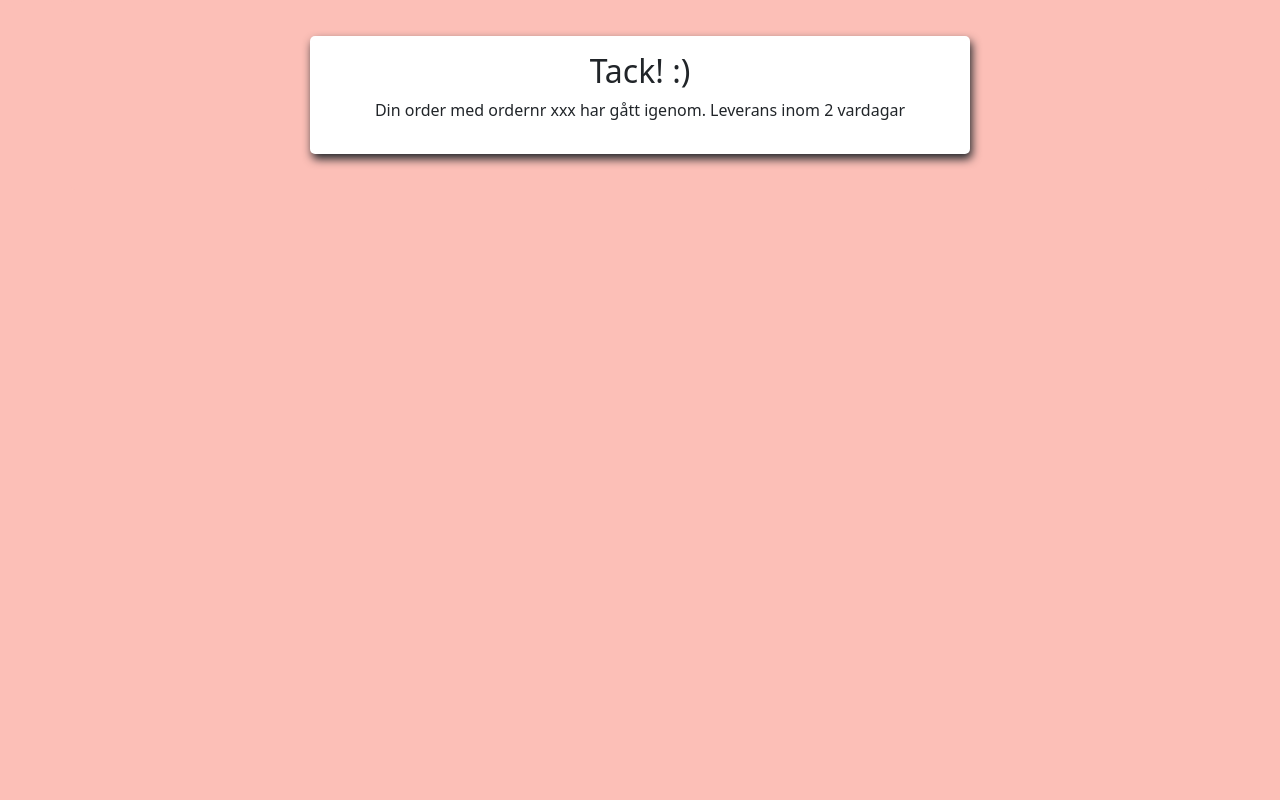
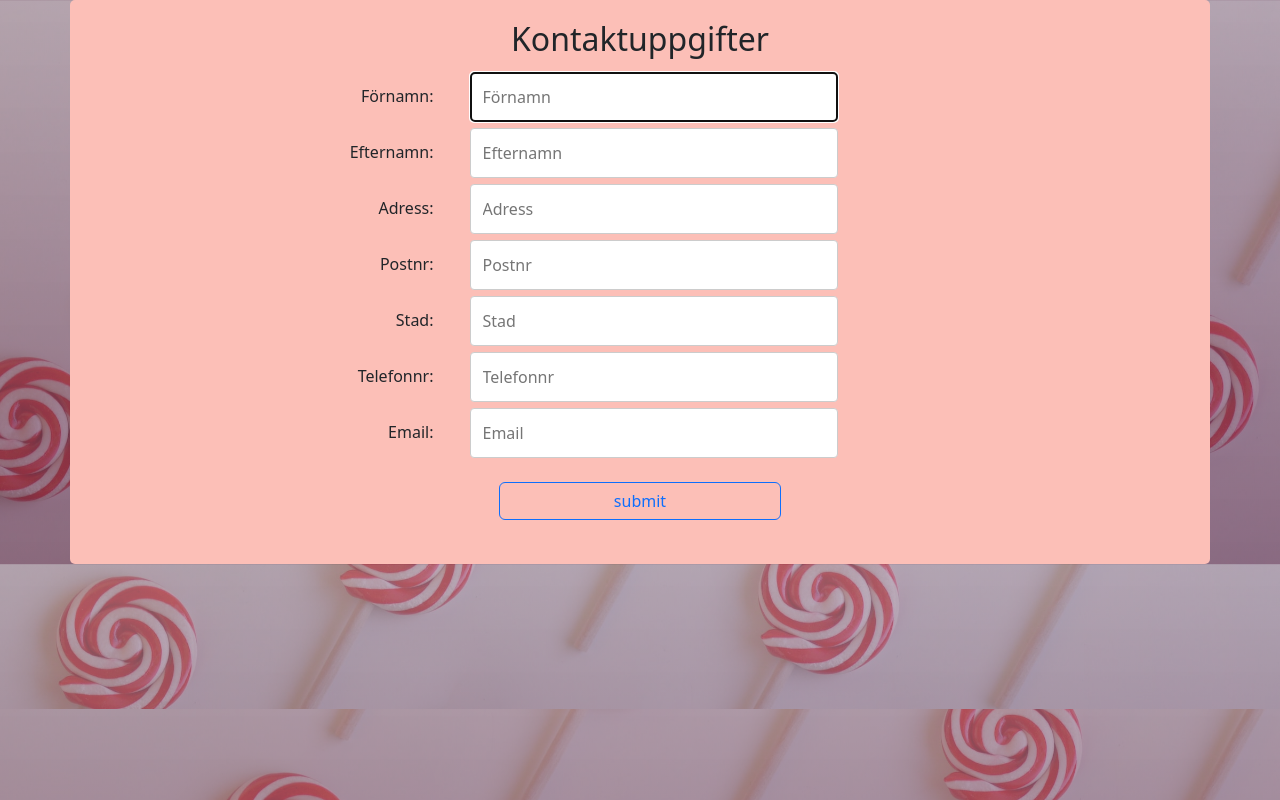
Before and after one commit to louisekeinstrom/bortakvall_grupp1, a plain HTML site: page kassa.html in a window 1280 px wide. Drawn offline with nearby package versions, Linux system fonts and the light colour scheme.

Commit message:
forgot to switch branch to kassan

```diff
--- a/kassa.css
+++ b/kassa.css
@@ -1,5 +1,9 @@
 body {
-    background-color: #fcbfb7;
+    /*background-color: #fcbfb7;*/
+    background-image: linear-gradient(rgba(161, 135, 149, 0.65), rgba(109, 60, 86, 0.7)), url(bortakvall-assets/candy.jpg);
+    background-position: center;
+    background-size: cover;
+    /*background-repeat: no-repeat;*/
 
 }
 
--- a/kassa.html
+++ b/kassa.html
@@ -13,12 +13,14 @@
     <link rel="stylesheet" href="kassa.css">
 </head>
 
-<body class="container-fluid">
+<body> <!--class="container-fluid"-->
+
+    <!--menyn med hem-länk till katalogsidan-->
 
     <!--div där varukorgen visas-->
-    <div class="container justify-content-center">
+    <div class="container-fluid justify-content-center">
 
-        <div class="customer container hide"> <!--hide-->
+        <div class="customer container"> <!--hide-->
             <h2 class="text-center">Kontaktuppgifter</h2>
 
             <form>
@@ -78,7 +80,7 @@
         <!--div med bokningsbekräftelse som göms till efter att
     kunduppgifterna submittas om beställningen går igenom.
 ordernr + tackmeddelande -->
-        <div class="container text-center mx-auto m-3 p-3" id="confirmation">
+        <div class="container text-center mx-auto m-3 p-3 hide" id="confirmation">
             <div>
                 <h2>Tack! :)</h2><!--kundnamn här-->
                 <p>Din order med ordernr xxx har gått igenom. Leverans inom 2 vardagar</p><!--ordernr-->
```
